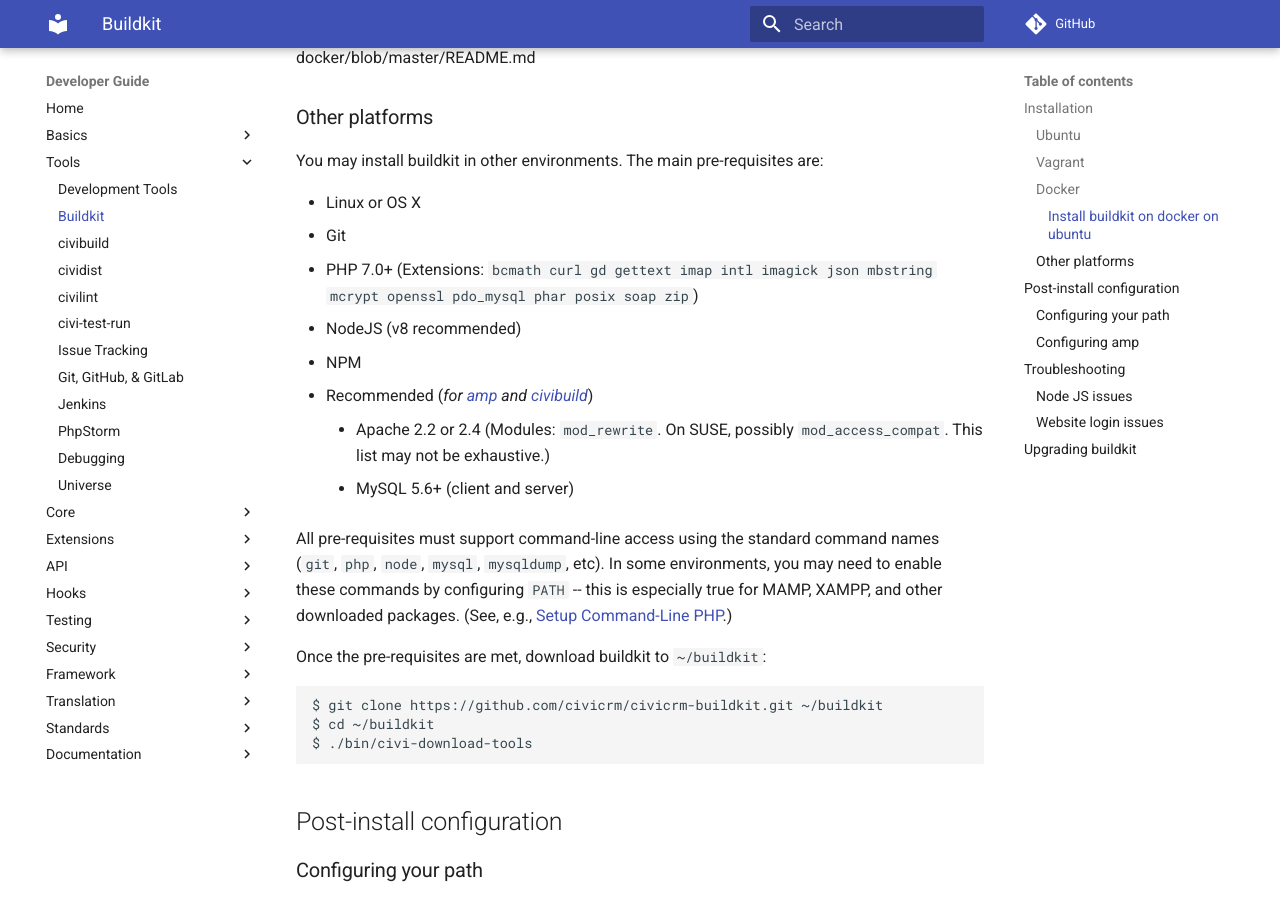
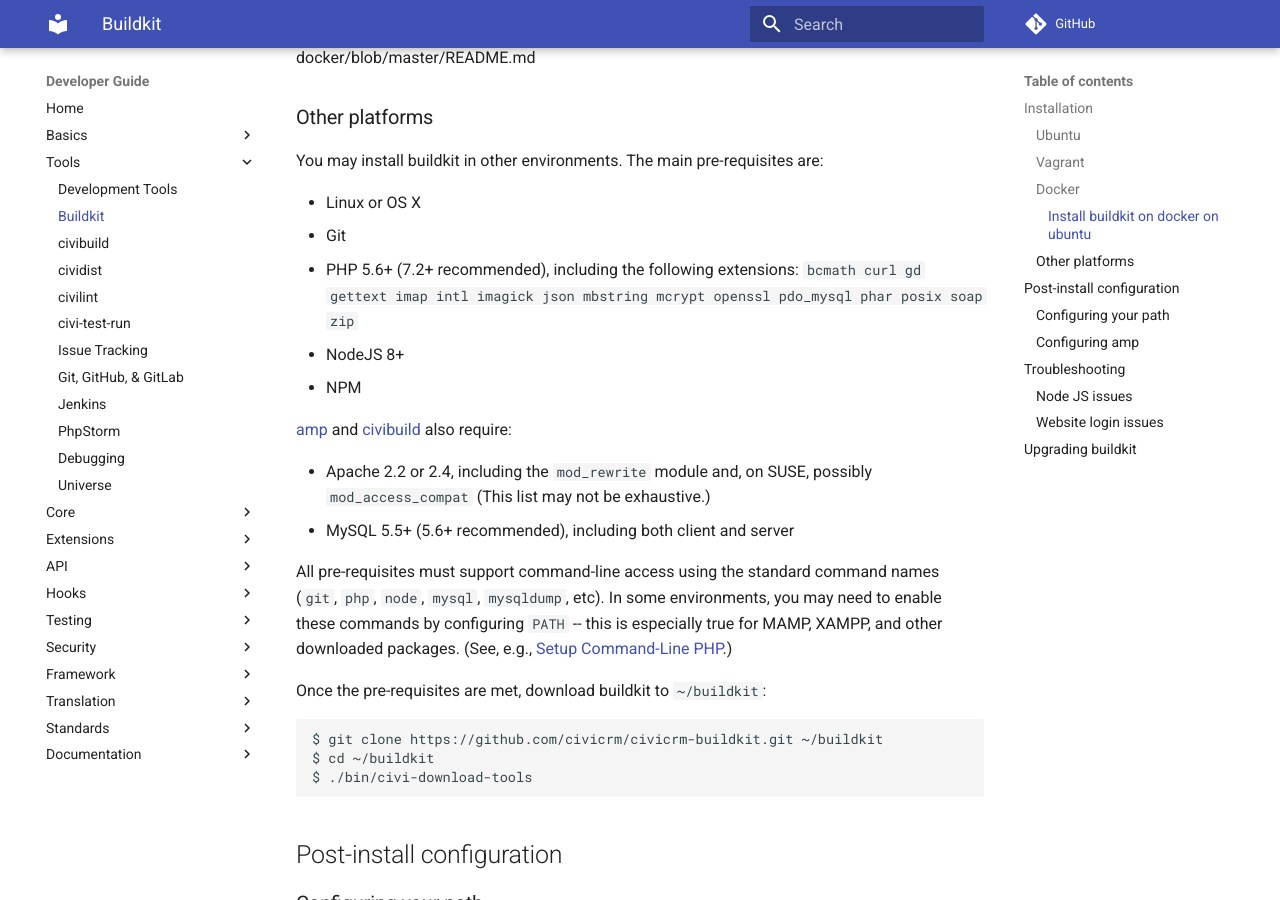
Before and after one commit to civicrm/civicrm-dev-docs, an MkDocs documentation site: the page built from docs/tools/buildkit.md, in a window 1280 px wide and 900 px high, scrolled down 1857 px. Built offline with MkDocs 1.6.1 and Material for MkDocs 9.7.7, drawn with Linux system fonts in a browser that asks for light colours; comment, search, counter and statistics services are not loaded; old or Windows-style settings are respelled for this version of MkDocs.

Commit message:
Buildkit: soften reqs and add recommended versions, cleaner format

```diff
--- a/docs/tools/buildkit.md
+++ b/docs/tools/buildkit.md
@@ -75,12 +75,14 @@
 
 * Linux or OS X
 * Git
-* PHP 7.0+ (Extensions: `bcmath curl gd gettext imap intl imagick json mbstring mcrypt openssl pdo_mysql phar posix soap zip`)
-* NodeJS (v8 recommended)
+* PHP 5.6+ (7.2+ recommended), including the following extensions: `bcmath curl gd gettext imap intl imagick json mbstring mcrypt openssl pdo_mysql phar posix soap zip`
+* NodeJS 8+
 * NPM
-* Recommended (_for [amp](https://github.com/totten/amp) and [civibuild](/tools/civibuild.md)_)
-    * Apache 2.2 or 2.4 (Modules: `mod_rewrite`. On SUSE, possibly `mod_access_compat`. This list may not be exhaustive.)
-    * MySQL 5.6+ (client and server)
+
+[amp](https://github.com/totten/amp) and [civibuild](/tools/civibuild.md) also require:
+
+* Apache 2.2 or 2.4, including the `mod_rewrite` module and, on SUSE, possibly `mod_access_compat` (This list may not be exhaustive.)
+* MySQL 5.5+ (5.6+ recommended), including both client and server
 
 All pre-requisites must support command-line access using the standard command names (`git`, `php`, `node`, `mysql`, `mysqldump`, etc). In some environments, you may need to enable these commands by configuring `PATH` -- this is especially true for MAMP, XAMPP, and other downloaded packages. (See, e.g., [Setup Command-Line PHP](/standards/php.md).)
 
```
